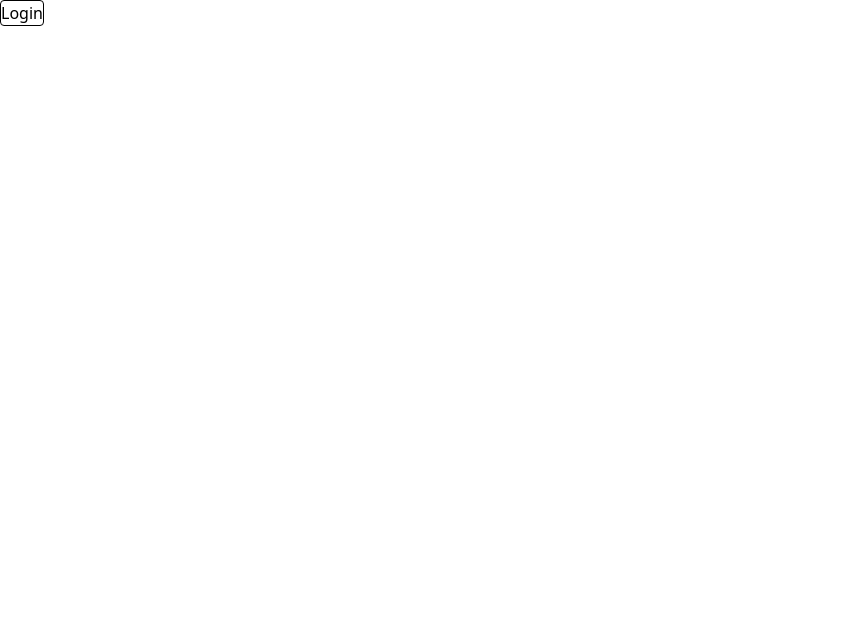
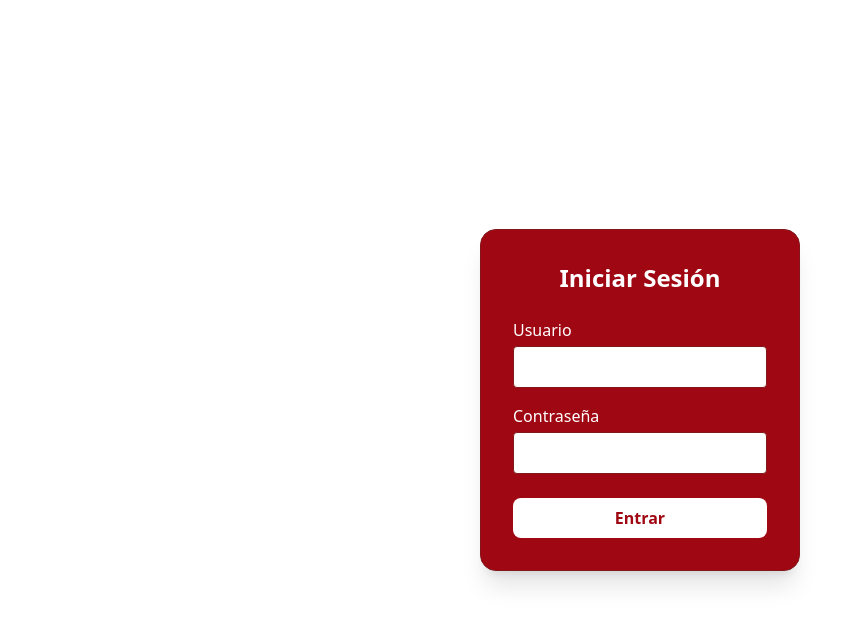
Before and after one commit to DASarria/Olympus, a Next.js app: page / in a window 1280 px wide. Shown: the top 624 px of the page, without its empty margins (0-863 px from the left). Built offline with nearby package versions, Linux system fonts and the light colour scheme.

Commit message:
login advance

```diff
--- /dev/null
+++ b/components/ErrorMessage.tsx
@@ -0,0 +1,25 @@
+import { on } from "events";
+import React from "react";
+
+interface props {
+  message: string;
+  onClose: () => void;
+}
+
+const ErrorMessage = ({ message, onClose}:props) => {
+  return (
+    <div className="fixed top-4 left-1/2 transform -translate-x-1/2 w-96 p-4 bg-red-800 border border-red-900 text-white rounded-2xl shadow-xl">
+      <div className="flex justify-between items-center">
+        <p className="text-lg font-medium">{message}</p>
+        <button
+          className="bg-white text-red-800 font-semibold py-1 px-3 rounded-lg hover:border-2 hover:border-red-900 transition"
+          onClick={onClose}
+        >
+          Aceptar
+        </button>
+      </div>
+    </div>
+  );
+};
+
+export default ErrorMessage;
--- /dev/null
+++ b/pages/api/UserManagement/LoginService.ts
@@ -0,0 +1,38 @@
+import axios, { AxiosRequestConfig, InternalAxiosRequestConfig } from 'axios';
+
+// URL base
+const USER_API_BASE_URL = "https://9eaizp3wsf.execute-api.us-east-1.amazonaws.com/";
+
+// Crear instancia de axios
+const api = axios.create({ baseURL: USER_API_BASE_URL });
+
+// Configuración del interceptor para agregar el token de autorización
+api.interceptors.request.use(
+  (config: InternalAxiosRequestConfig) => {
+    const token = localStorage.getItem('token');
+    if (token && config.headers) {
+      config.headers.Authorization = `Bearer ${token}`;
+      config.headers['Content-Type'] = 'application/json';
+    }
+    return config;
+  },
+  (error) => {
+    console.error("❌ Error en el interceptor:", error);
+    return Promise.reject(error);
+  }
+);
+
+
+async function login(credentials: { userName: string; password: string }): Promise<any> {
+  try {
+    const response = await api.post('authentication/login', credentials);
+    return response.data; // Devuelve la respuesta
+  } catch (error:unknown) {
+    if (axios.isAxiosError(error)) {
+      const errorBody = error.response?.data;
+      return errorBody;
+    }
+  }
+}
+
+export default login;
--- a/pages/index.tsx
+++ b/pages/index.tsx
@@ -1,19 +1,80 @@
-import {useRouter} from "next/router";
+import { useRouter } from "next/router";
+import React, { useState } from "react";
+import login from "@/pages/api/UserManagement/LoginService"
+import ErrorMessage from "@/components/ErrorMessage";
+
 
 const Index = () => {
   const router = useRouter();
-  const role = "admin"; // Esto deberia cambiar cuando usen el
-                        //login aqui, realmente deberia llamarse User o algo asi para guardar toda esa informacion
+  const [userName, setUserName] = useState("");
+  const [password, setPassword] = useState("");
+  const [errorMessage, setErrorMessage] = useState<string | null>(null);
 
-  const handleLogin = () => {
-    sessionStorage.setItem("role", role);
+  interface response{
+    status:string;
+    message:string;
+    data:string;
+  }
 
-    router.push("/Dashboard");
-  }
+  const handleLogin = async (e: React.MouseEvent<HTMLButtonElement>) => {
+    e.preventDefault();
+
+    const loginResponse:response = await login({ userName, password });
+    if(loginResponse.status== "200"){
+      sessionStorage.setItem("token", loginResponse.data);
+      sessionStorage.setItem("role", "admin");
+      router.push("/Dashboard");
+    }
+    if(loginResponse.status == "400"){
+      setErrorMessage(loginResponse.message)
+    }
+  };
+
+  const handleCloseError = () => {
+    setErrorMessage(null);
+  };
+
+
   return (
-    <div>
-      <button className="border-1 rounded"
-        onClick={handleLogin}>Login</button>
+    <div className="flex items-center justify-center h-screen bg-white">
+      <div
+        className="bg-red-800 border border-red-900 text-white p-8 rounded-2xl shadow-xl w-80"
+      >
+        <h2 className="text-2xl font-bold text-center mb-6">Iniciar Sesión</h2>
+
+        <div className="mb-4">
+          <label className="block mb-1 font-medium text-white">Usuario</label>
+          <input
+            type="text"
+            value={userName}
+            onChange={(e) => setUserName(e.target.value)}
+            className="w-full px-3 py-2 border border-red-900 rounded focus:outline-none focus:ring-2 focus:ring-red-300 bg-white text-black"
+            required
+          />
+        </div>
+
+        <div className="mb-6">
+          <label className="block mb-1 font-medium text-white">Contraseña</label>
+          <input
+            type="password"
+            value={password}
+            onChange={(e) => setPassword(e.target.value)}
+            className="w-full px-3 py-2 border border-red-900 rounded focus:outline-none focus:ring-2 focus:ring-red-300 bg-white text-black"
+            required
+          />
+        </div>
+
+        <button
+          className="w-full bg-white text-red-800 font-semibold py-2 rounded-lg hover:border-2 hover:border-red-900 transition"
+          onClick = {handleLogin}
+        >
+          Entrar
+        </button>
+      </div>
+
+      {errorMessage && (
+        <ErrorMessage message={errorMessage} onClose={handleCloseError} />
+      )}
     </div>
   );
 };
```
